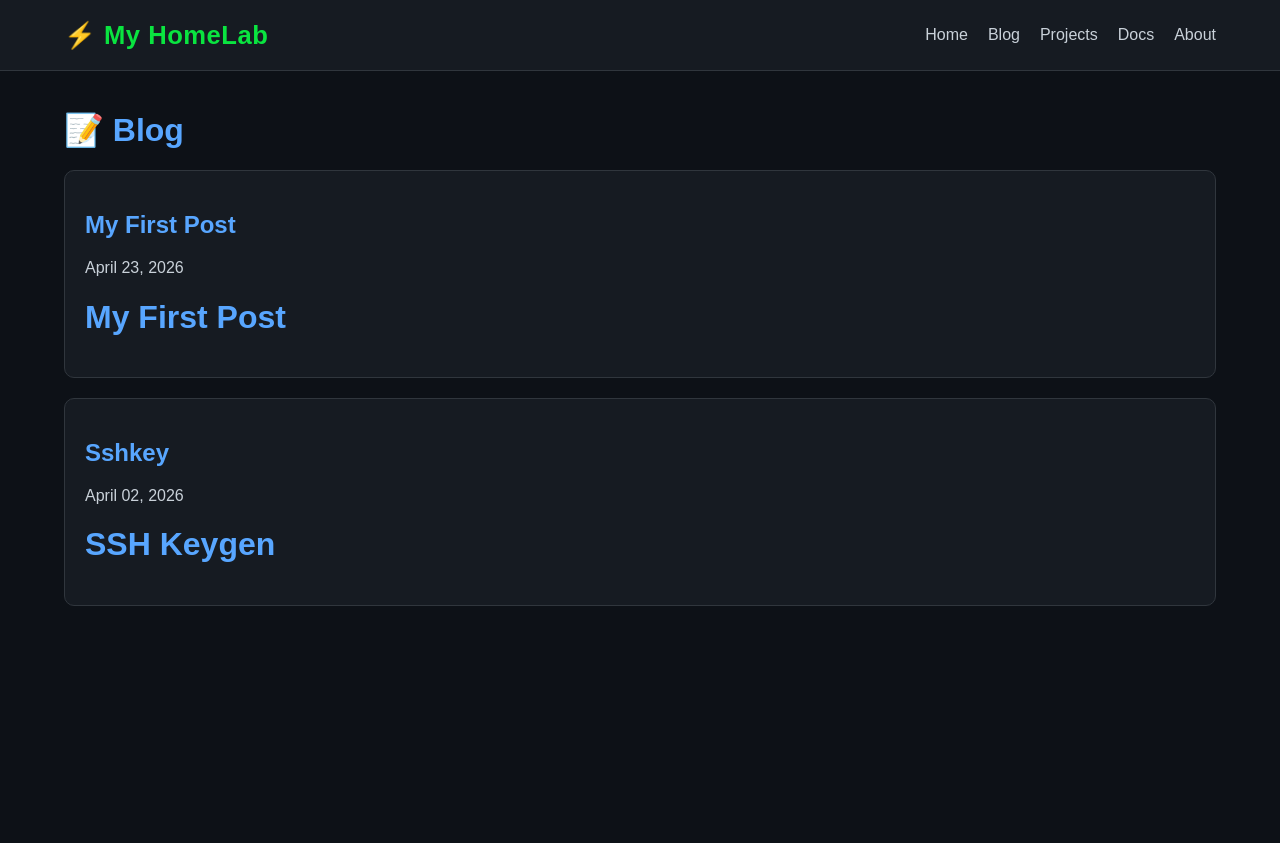
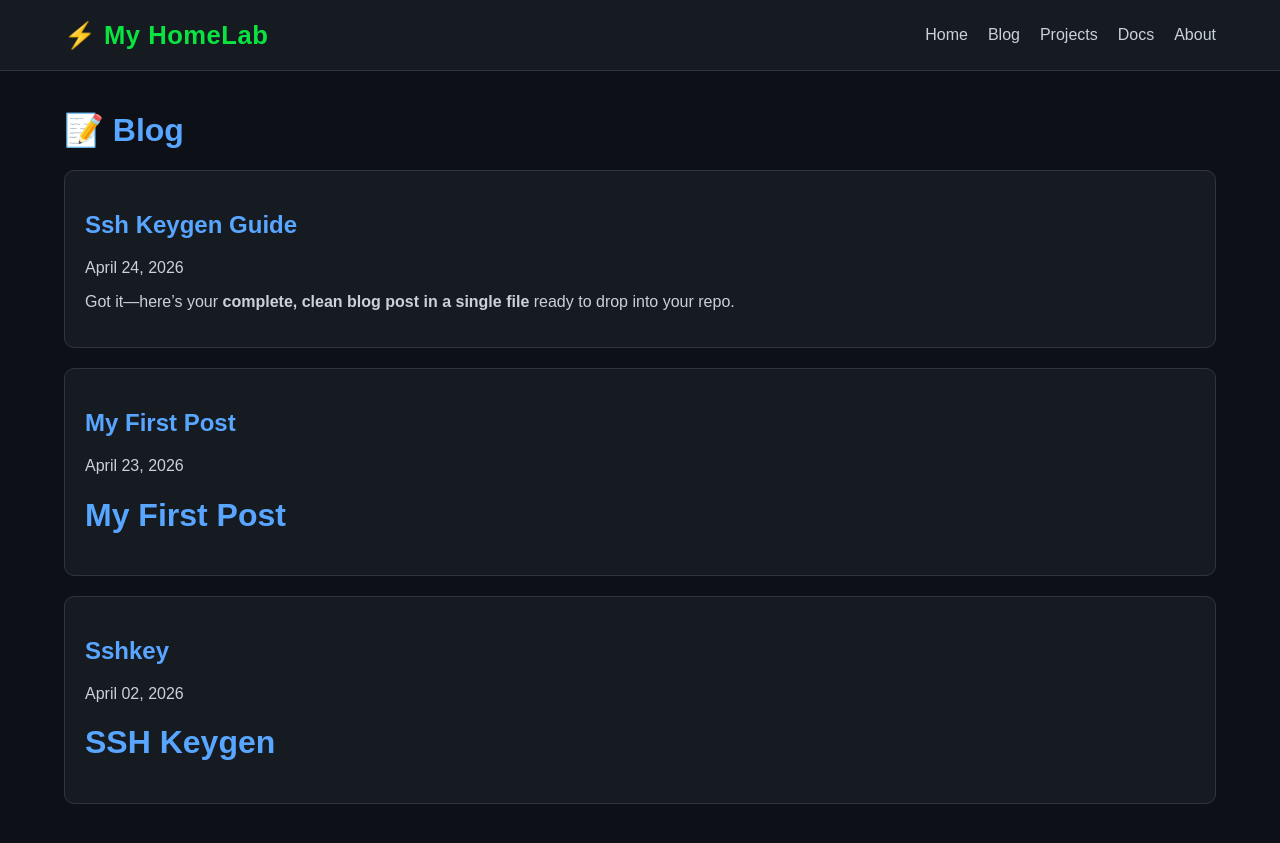
Before and after one commit to Freaky2112/freaky2112.github.io, a Jekyll site: the page built from blog.md, in a window 1280 px wide. Shown: the top 843 px of the page. Built offline with Jekyll 4.4.1, drawn with Linux system fonts in a browser that asks for light colours; some of the changed lines change nothing that is shown.

Commit message:
Upload SSH keygen clean version

`````diff
--- a/_posts/2026-04-02-sshkey.md
+++ b/_posts/2026-04-02-sshkey.md
@@ -1,11 +1,11 @@
 # SSH Keygen
-
-## SSH Key Algorithms:
 
 Your SSH keys might use one of the following algorithms:
 ? DSA: It’s unsafe and even no longer supported since OpenSSH version 7, you need to upgrade it!
+
 ⚠️ RSA: It depends on key size. If it has 3072 or 4096-bit length, then you’re good. Less than that, you probably want to upgrade it. The 1024-bit length is even considered unsafe.
 ? ECDSA: It depends on how well your machine can generate a random number that will be used to create a signature. There’s also a trustworthiness concern on the NIST curves that being used by ECDSA.
+
 ✅ Ed25519: It’s the most recommended public-key algorithm available today!
 Some Ed25519 Benefits
 The Ed25519 was introduced on OpenSSH version 6.5. It’s the EdDSA implementation using the Twisted Edwards curve. It’s using elliptic curve cryptography that offers a better security with faster performance compared to DSA or ECDSA.
--- /dev/null
+++ b/_posts/2026-04-24-ssh-keygen-guide.md
@@ -0,0 +1,176 @@
+Got it—here’s your **complete, clean blog post in a single file** ready to drop into your repo.
+
+Just save it as:
+
+```
+_posts/2026-04-24-ssh-keygen-guide.md
+```
+
+---
+
+````markdown
+---
+layout: post
+title: "SSH Keygen Guide (Ed25519 Recommended)"
+---
+
+# 🔐 SSH Keygen Guide
+
+Choosing the right SSH key type is important for both **security** and **performance**.
+
+---
+
+## 🔍 Key Types Overview
+
+Here’s a quick breakdown:
+
+- ❌ **DSA**
+  Deprecated and removed in modern OpenSSH versions. Do not use.
+
+- ⚠️ **RSA**
+  Still widely used.
+  ✔️ Safe if ≥ 3072 bits
+  ❌ Weak if 1024 bits
+
+- ⚠️ **ECDSA**
+  Fast, but depends heavily on secure randomness and has some trust concerns around NIST curves.
+
+- ✅ **Ed25519 (Recommended)**
+  Modern, fast, and secure. Best choice for most users.
+
+---
+
+## 🚀 Why Ed25519?
+
+Ed25519 is the current standard for SSH keys:
+
+- 🔒 Strong security
+- ⚡ Faster than RSA
+- 📦 Much smaller keys
+- 🧠 Designed to avoid common cryptographic pitfalls
+
+👉 In short: **use this unless you have a specific reason not to**
+
+---
+
+## 🛠 Generate an Ed25519 Key
+
+Run:
+
+```bash
+ssh-keygen -t ed25519 -a 100 -C "your@email.com"
+````
+
+### Options explained:
+
+* `-t ed25519` → key type
+* `-a 100` → increases resistance to brute-force attacks
+* `-C` → label (email or hostname)
+
+👉 Default path:
+
+```
+~/.ssh/id_ed25519
+```
+
+Set a **strong passphrase** when prompted.
+
+---
+
+## 🔑 Add Key to SSH Agent
+
+Start the agent:
+
+```bash
+eval "$(ssh-agent -s)"
+```
+
+Add your key:
+
+```bash
+ssh-add ~/.ssh/id_ed25519
+```
+
+👉 To add all keys:
+
+```bash
+ssh-add
+```
+
+---
+
+## ⚙️ SSH Config (Recommended)
+
+Create or edit:
+
+```
+~/.ssh/config
+```
+
+```bash
+Host *
+  AddKeysToAgent yes
+  IdentityFile ~/.ssh/id_ed25519
+```
+
+👉 This lets SSH automatically use your key.
+
+---
+
+## 🌐 Connect to a Server
+
+### One-time connection:
+
+```bash
+ssh -i ~/.ssh/id_ed25519 user@server-ip
+```
+
+---
+
+### Better: create a shortcut
+
+```bash
+Host myserver
+  HostName 198.222.111.33
+  User john
+  IdentityFile ~/.ssh/id_ed25519
+  IdentitiesOnly yes
+```
+
+Then connect with:
+
+```bash
+ssh myserver
+```
+
+---
+
+## 💡 Tips
+
+* Keep old RSA keys only if needed
+* Use one key per device
+* Backup your private key securely
+* Never share your private key
+* Use a passphrase (seriously)
+
+---
+
+## ✅ Conclusion
+
+If you're still using RSA or older keys, switching to **Ed25519** is a quick upgrade that improves both **security and performance**.
+
+---
+
+🚀 You now have a modern SSH setup.
+
+```
+
+---
+
+If you want next, I can:
+- :contentReference[oaicite:0]{index=0}
+- :contentReference[oaicite:1]{index=1}
+- or :contentReference[oaicite:2]{index=2}
+
+Just tell me 👍
+```
`````
